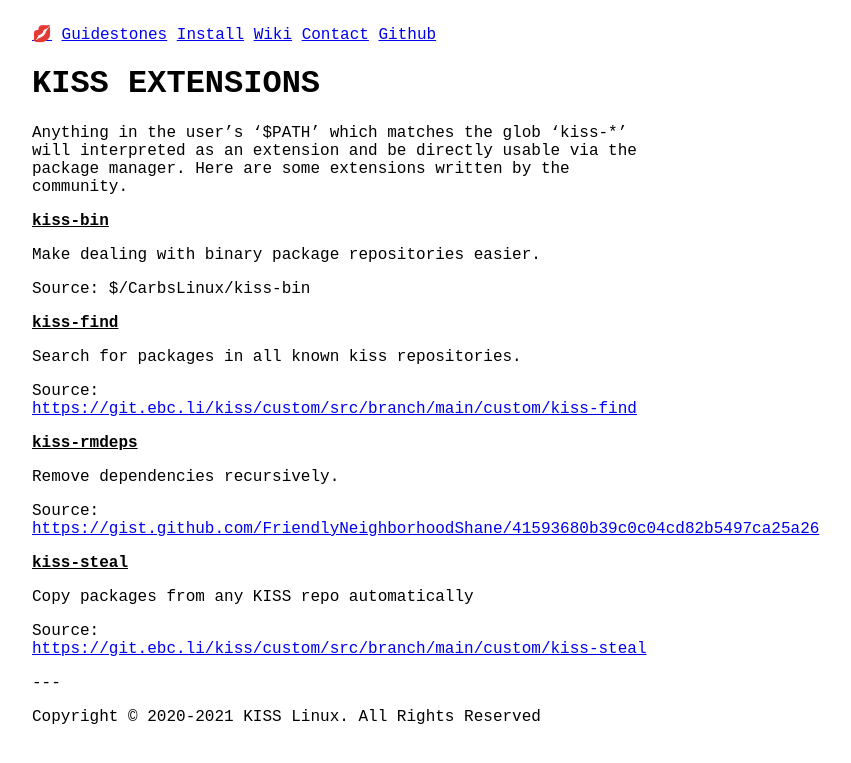
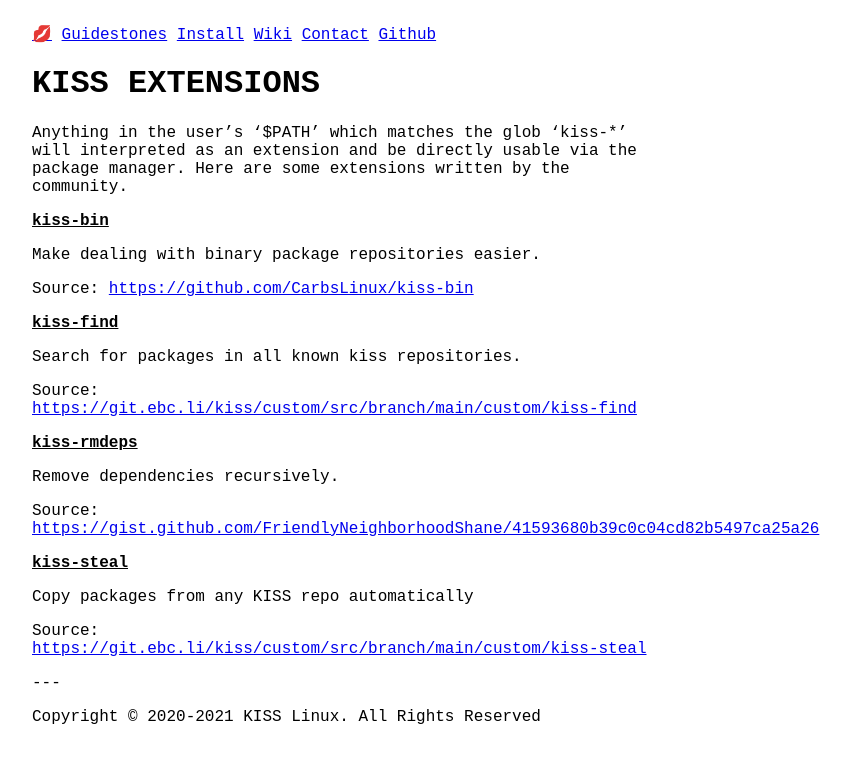
Before and after one commit to mcpcpc/k1ss, a Jekyll site: the page built from wiki/community/extensions.md, in a window 1280 px wide. Shown: the top 763 px of the page, without its empty margins (296-1147 px from the left). Built offline with Jekyll 4.4.1, drawn with Linux system fonts in a browser that asks for light colours; our own code applies the rules of GitHub Pages for plain Markdown files; part of the change alters nothing that is shown.

```diff
--- a/wiki/community/extensions.md
+++ b/wiki/community/extensions.md
@@ -10,7 +10,7 @@ kiss-bin
 
 Make dealing with binary package repositories easier.
 
-Source: $/CarbsLinux/kiss-bin
+Source: <{{ site.kiss.gh }}/CarbsLinux/kiss-bin>
 
 kiss-find
 ---------
```
